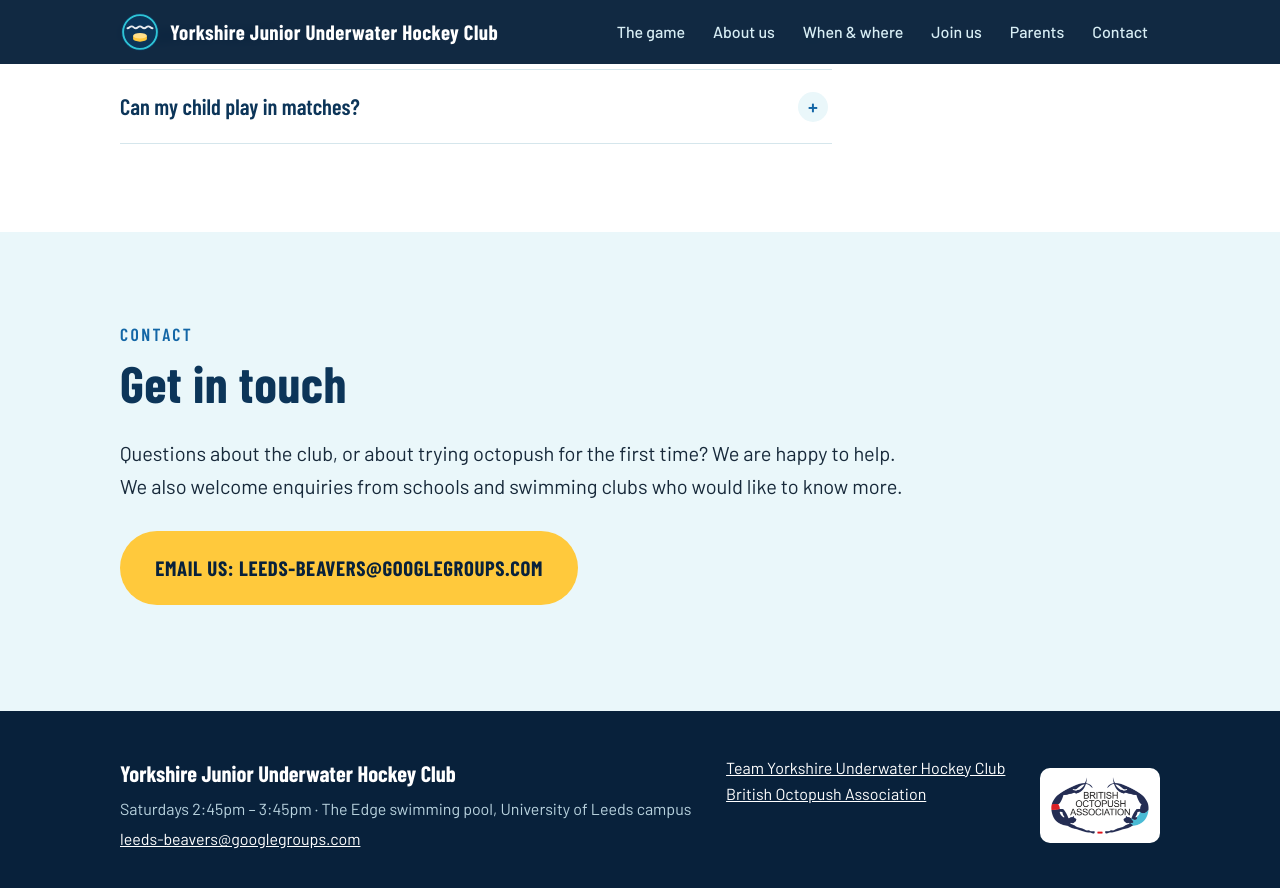
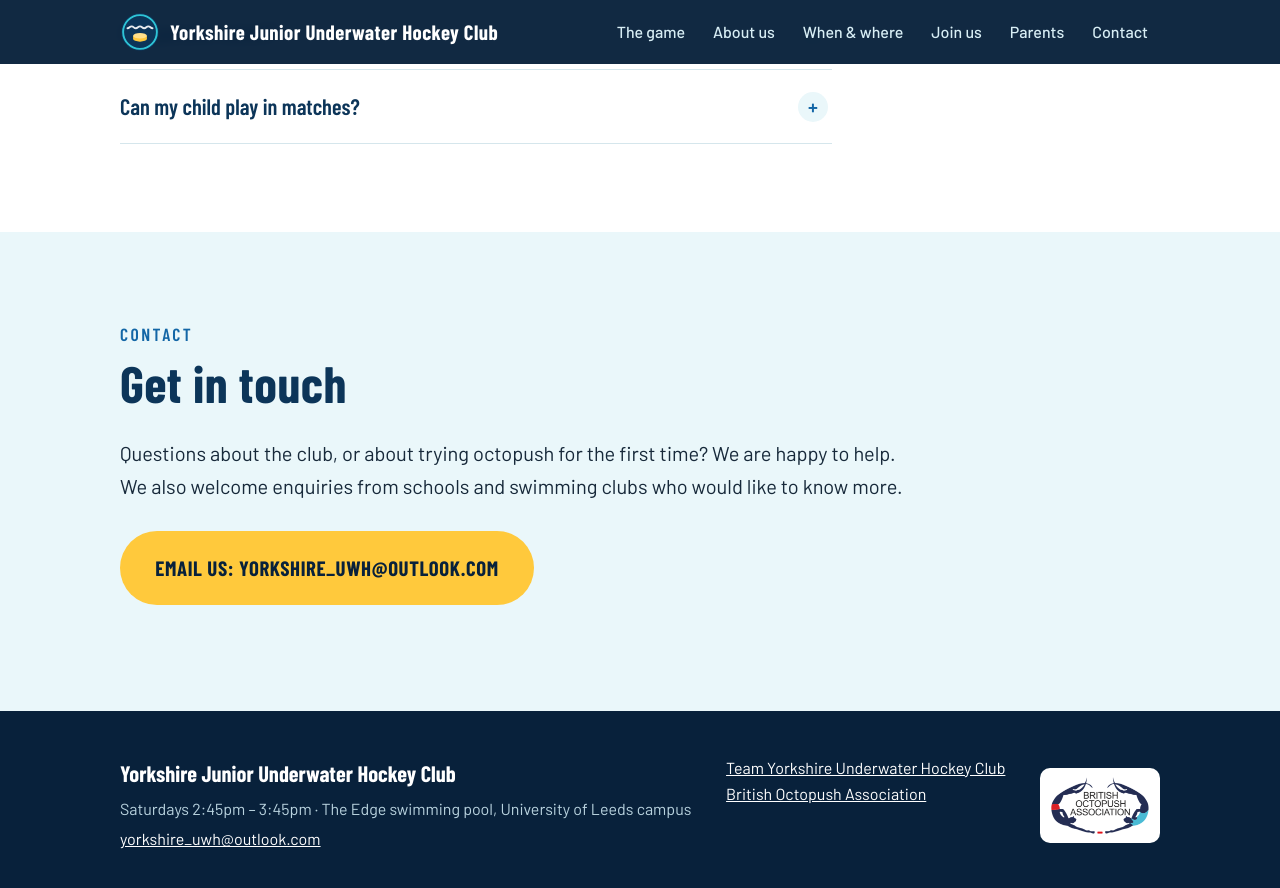
Before and after one commit to yorkshire-octopush/yorkshire-octopush.github.io, a Jekyll site: the page built from index.html, in a window 1280 px wide and 900 px high, scrolled down 4874 px. Shown: the top 888 px of the window. Built offline with Jekyll 4.4.1, drawn with Linux system fonts in a browser that asks for light colours.

Commit message:
changed contact email

```diff
--- a/_config.yml
+++ b/_config.yml
@@ -15,7 +15,7 @@ description: >-
   Leeds. New players are welcome: just come along.
 
 # Contact email shown on the site.
-email: leeds-beavers@googlegroups.com
+email: yorkshire_uwh@outlook.com
 
 # Weekly training session
 training:
```
